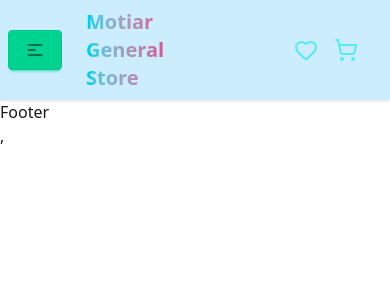
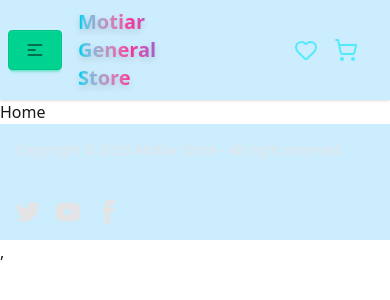
Before and after one commit to mehedihasanshohan/motiar-store, a React (Vite) app: page / in a window 390 px wide. Shown: the top 300 px of the page. Built offline with nearby package versions, Linux system fonts and the light colour scheme.

Commit message:
setup basic router

```diff
--- /dev/null
+++ b/src/components/About/About.jsx
@@ -0,0 +1,9 @@
+import React from 'react'
+
+const About = () => {
+  return (
+    <div>About</div>
+  )
+}
+
+export default About
--- /dev/null
+++ b/src/components/Contacts/Contacts.jsx
@@ -0,0 +1,9 @@
+import React from 'react'
+
+const Contacts = () => {
+  return (
+    <div>Contacts</div>
+  )
+}
+
+export default Contacts
--- a/src/components/Footer/Footer.jsx
+++ b/src/components/Footer/Footer.jsx
@@ -2,7 +2,46 @@
 
 const Footer = () => {
   return (
-    <div>Footer</div>
+    <footer className="footer sm:footer-horizontal bg-sky-500/20 text-neutral-content items-center p-4">
+  <aside className="grid-flow-col items-center">
+    <p>Copyright © {new Date().getFullYear()} Motiar Store - All right reserved</p>
+  </aside>
+  <nav className="grid-flow-col gap-4 md:place-self-center md:justify-self-end">
+    <a>
+      <svg
+        xmlns="http://www.w3.org/2000/svg"
+        width="24"
+        height="24"
+        viewBox="0 0 24 24"
+        className="fill-current">
+        <path
+          d="M24 4.557c-.883.392-1.832.656-2.828.775 1.017-.609 1.798-1.574 2.165-2.724-.951.564-2.005.974-3.127 1.195-.897-.957-2.178-1.555-3.594-1.555-3.179 0-5.515 2.966-4.797 6.045-4.091-.205-7.719-2.165-10.148-5.144-1.29 2.213-.669 5.108 1.523 6.574-.806-.026-1.566-.247-2.229-.616-.054 2.281 1.581 4.415 3.949 4.89-.693.188-1.452.232-2.224.084.626 1.956 2.444 3.379 4.6 3.419-2.07 1.623-4.678 2.348-7.29 2.04 2.179 1.397 4.768 2.212 7.548 2.212 9.142 0 14.307-7.721 13.995-14.646.962-.695 1.797-1.562 2.457-2.549z"></path>
+      </svg>
+    </a>
+    <a>
+      <svg
+        xmlns="http://www.w3.org/2000/svg"
+        width="24"
+        height="24"
+        viewBox="0 0 24 24"
+        className="fill-current">
+        <path
+          d="M19.615 3.184c-3.604-.246-11.631-.245-15.23 0-3.897.266-4.356 2.62-4.385 8.816.029 6.185.484 8.549 4.385 8.816 3.6.245 11.626.246 15.23 0 3.897-.266 4.356-2.62 4.385-8.816-.029-6.185-.484-8.549-4.385-8.816zm-10.615 12.816v-8l8 3.993-8 4.007z"></path>
+      </svg>
+    </a>
+    <a>
+      <svg
+        xmlns="http://www.w3.org/2000/svg"
+        width="24"
+        height="24"
+        viewBox="0 0 24 24"
+        className="fill-current">
+        <path
+          d="M9 8h-3v4h3v12h5v-12h3.642l.358-4h-4v-1.667c0-.955.192-1.333 1.115-1.333h2.885v-5h-3.808c-3.596 0-5.192 1.583-5.192 4.615v3.385z"></path>
+      </svg>
+    </a>
+  </nav>
+</footer>
   )
 }
 
--- a/src/components/Header/Header.jsx
+++ b/src/components/Header/Header.jsx
@@ -3,6 +3,7 @@
 import ReactiveButton from 'reactive-button';
 import { ShoppingCart } from 'lucide-react';
 import { Heart } from 'lucide-react';
+import { NavLink } from 'react-router';
 
 const Header = () => {
   return (
@@ -15,23 +16,42 @@
       </div>
       <ul
         tabIndex={0}
-        className="menu dropdown-content bg-white rounded-box z-1 mt-3 w-52 p-2 shadow">
-        <li><a>Home</a></li>
-        <li><a>Products</a></li>
-        <li><a>Contacts</a></li>
-        <li><a>About</a></li>
+        className="menu dropdown-content rounded-box z-1 mt-3 w-52 p-2 shadow">
+        <li>
+        <NavLink to='/'><ReactiveButton color='' rounded idleText={'Home'}></ReactiveButton></NavLink>
+      </li>
+      <li>
+        <NavLink to='/products'><ReactiveButton color='red' rounded idleText={'Products'}></ReactiveButton></NavLink>
+        </li>
+      <li>
+        <NavLink to='/contacts'><ReactiveButton color='red' rounded idleText={'Contact'}></ReactiveButton></NavLink>
+      </li>
+      <li>
+        <NavLink to='/about'><ReactiveButton color='purple' rounded idleText={'About Us'}></ReactiveButton></NavLink>
+      </li>
       </ul>
     </div>
-    <h2 className="text-xl ml-6 bg-gradient-to-r from-cyan-400  to-pink-600 bg-clip-text text-transparent">
-      Motiar General Store
-    </h2>
+      <h1 className="text-xl font-bold
+                 bg-clip-text text-transparent
+                 bg-gradient-to-r from-cyan-400 via-pink-500 to-blue-600
+                 drop-shadow-md ml-4">
+        Motiar General Store
+      </h1>
   </div>
   <div className="navbar-center hidden lg:flex">
     <ul className=" flex gap-4 text-2xl menu-horizontal b-2 px-1">
-      <li><ReactiveButton color='' rounded idleText={'Home'}></ReactiveButton></li>
-      <li><ReactiveButton color='red' rounded idleText={'Products'}></ReactiveButton></li>
-      <li><ReactiveButton color='red' rounded idleText={'Contact'}></ReactiveButton></li>
-      <li><ReactiveButton color='purple' rounded idleText={'About Us'}></ReactiveButton></li>
+      <li>
+        <NavLink to='/'><ReactiveButton color='' rounded idleText={'Home'}></ReactiveButton></NavLink>
+      </li>
+      <li>
+        <NavLink to='/products'><ReactiveButton color='red' rounded idleText={'Products'}></ReactiveButton></NavLink>
+        </li>
+      <li>
+        <NavLink to='/contacts'><ReactiveButton color='red' rounded idleText={'Contact'}></ReactiveButton></NavLink>
+      </li>
+      <li>
+        <NavLink to='/about'><ReactiveButton color='purple' rounded idleText={'About Us'}></ReactiveButton></NavLink>
+      </li>
     </ul>
   </div>
   <div className="navbar-end mr-6">
--- a/src/components/Home/Home.jsx
+++ b/src/components/Home/Home.jsx
@@ -0,0 +1,9 @@
+import React from 'react'
+
+const Home = () => {
+  return (
+    <div>Home</div>
+  )
+}
+
+export default Home
--- /dev/null
+++ b/src/components/Mobiles/Mobiles.jsx
@@ -0,0 +1,9 @@
+import React from 'react'
+
+const Mobiles = () => {
+  return (
+    <div>Mobiles</div>
+  )
+}
+
+export default Mobiles
--- /dev/null
+++ b/src/components/Products/Products.jsx
@@ -0,0 +1,9 @@
+import React from 'react'
+
+const Products = () => {
+  return (
+    <div>Products</div>
+  )
+}
+
+export default Products
--- a/src/index.css
+++ b/src/index.css
@@ -2,8 +2,6 @@
   font-family: system-ui, Avenir, Helvetica, Arial, sans-serif;
   line-height: 1.5;
   font-weight: 400;
-
-
 }
 @import "tailwindcss";
 @plugin "daisyui";
--- a/src/main.jsx
+++ b/src/main.jsx
@@ -5,10 +5,24 @@
 import { createBrowserRouter } from "react-router";
 import { RouterProvider } from "react-router/dom";
 import Root from './components/Root/Root';
+import Home from './components/Home/Home';
+import Mobiles from './components/Mobiles/Mobiles';
+import Products from './components/Products/Products';
+import Contacts from './components/Contacts/Contacts';
+import About from './components/About/About';
+
+
+
 const router = createBrowserRouter([
   {
     path: "/",
     element: <Root></Root>,
+    children: [
+      {index: true, Component: Home},
+      {path: 'products', Component: Products},
+      {path: 'contacts', Component: Contacts},
+      {path: 'about', Component: About}
+    ]
   },
   {
     path: "/about",
```
